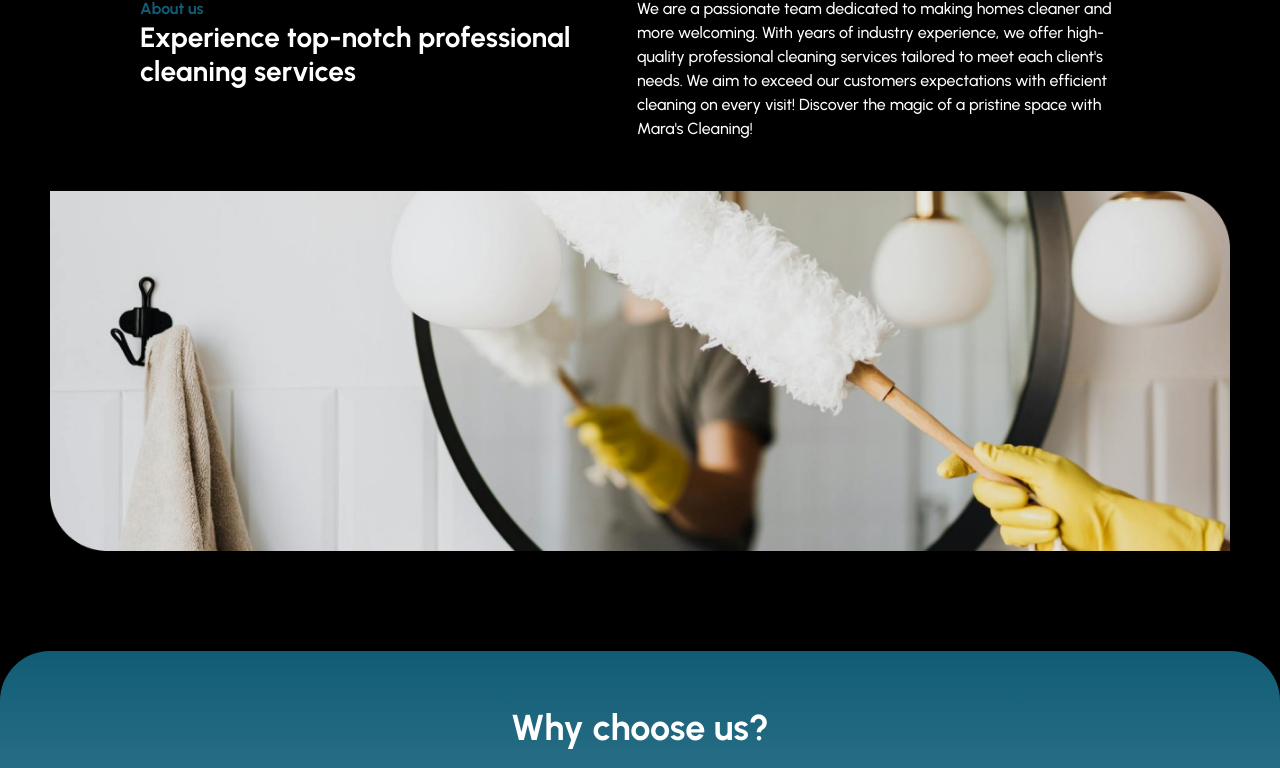
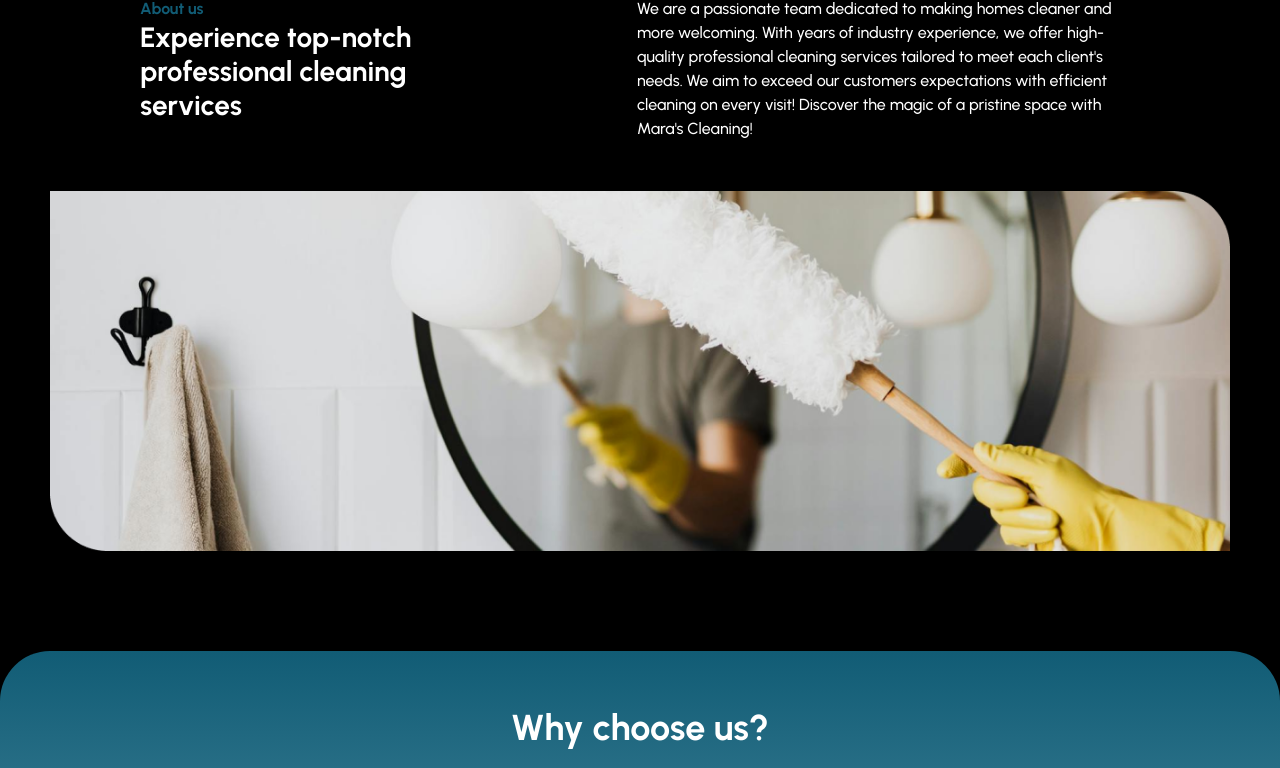
Before and after one commit to flaviasiv/mara, a website: page index.html in a window 1280 px wide. Shown: the part 1716-2484 px from the top of the page. Drawn offline with nearby package versions, Linux system fonts and the light colour scheme; some packages are replaced by stand-ins of ours; a script that the page names is missing.

Commit message:
correcao h2

```diff
--- a/css/style.css
+++ b/css/style.css
@@ -315,7 +315,7 @@ swiper-container.mySwiper1 {
     line-height: 150%;
 }
 .aboutinfos span{
-    max-width: 453px;
+    max-width: 353px;
     color: #FFF;
     font-weight: 700;
     line-height: 120%;
```
